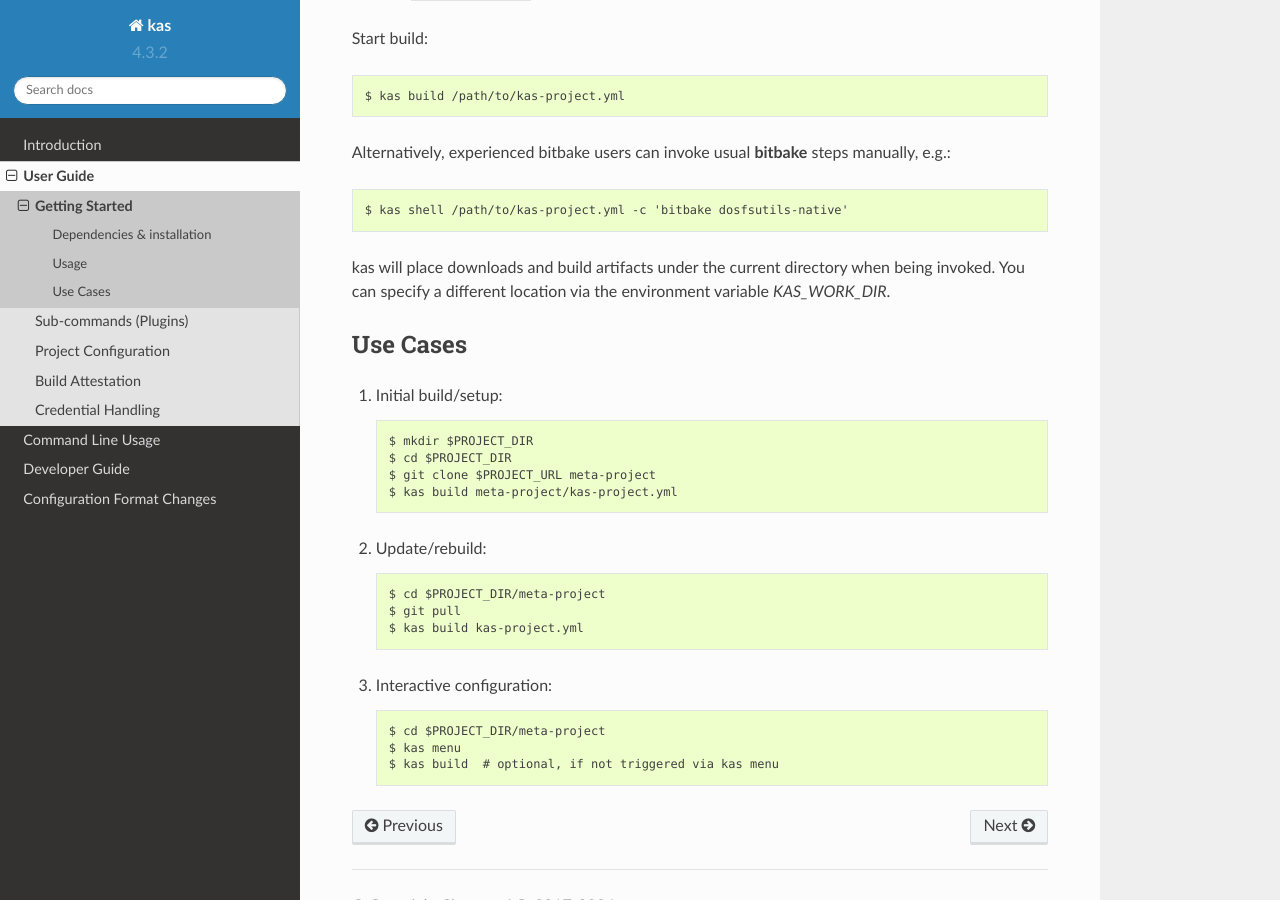
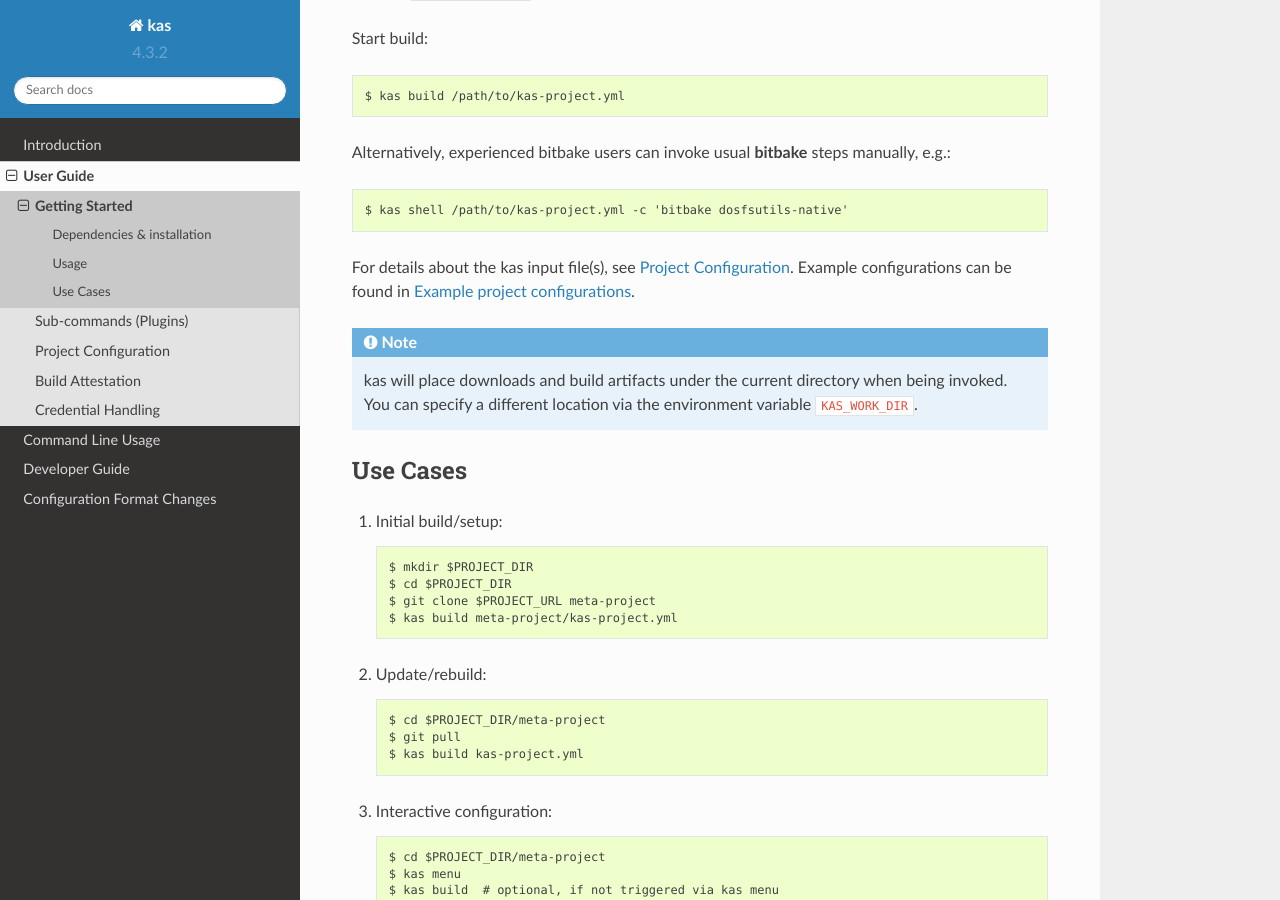
Before and after one commit to siemens/kas, a Sphinx documentation site: the page built from docs/userguide/getting-started.rst, in a window 1280 px wide and 900 px high, scrolled down 942 px. Built offline with Sphinx 7.4.7 and the Read the Docs theme 2.0.0, drawn with Linux system fonts in a browser that asks for light colours.

Commit message:
use image tests as full-blown examples
The image tests already provide good and rather minimal examples. As we
currently lack fully working examples, we move the existing test code
into an examples dir and symlink these into the image-tests dir. Further,
we reference (include) them in the documentation.

Creating dedicated examples has been considered, but as these are likely
hard to maintain this idea was dropped.

Signed-off-by: Felix Moessbauer <felix.moessbauer@siemens.com>
Signed-off-by: Jan Kiszka <jan.kiszka@siemens.com>

```diff
--- a/docs/userguide/getting-started.rst
+++ b/docs/userguide/getting-started.rst
@@ -45,9 +45,14 @@
 
     $ kas shell /path/to/kas-project.yml -c 'bitbake dosfsutils-native'
 
-kas will place downloads and build artifacts under the current directory when
-being invoked. You can specify a different location via the environment
-variable `KAS_WORK_DIR`.
+For details about the kas input file(s), see
+:ref:`project-configuration-label`. Example configurations can be found in
+:ref:`example-configurations-label`.
+
+.. note::
+  kas will place downloads and build artifacts under the current directory when
+  being invoked. You can specify a different location via the environment
+  variable ``KAS_WORK_DIR``.
 
 
 Use Cases
```
Also changed, not shown: docs/userguide/project-configuration.rst (+24 -0 lines), 4 other files.
